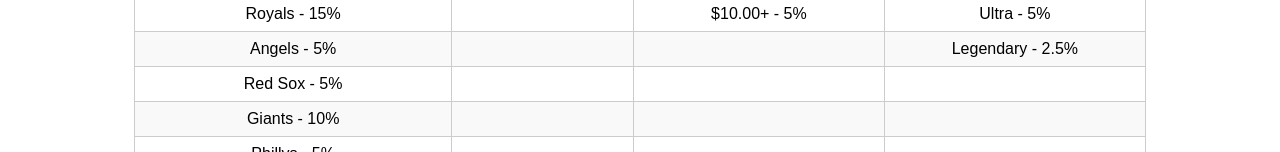
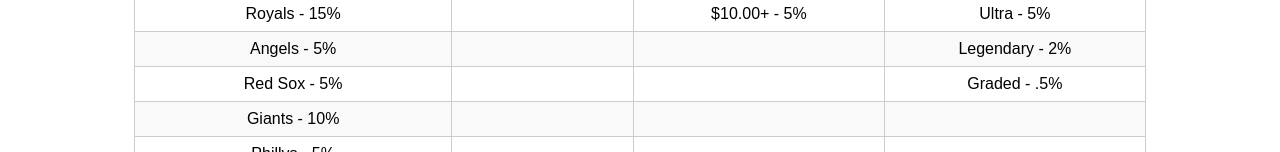
Before and after one commit to Zm86m/mysteryoddslisting, a plain HTML site: page Baseball/index.html in a window 1280 px wide. Shown: the part 247-399 px from the top of the page. Drawn offline with Linux system fonts and the light colour scheme.

Commit message:
Update index.html

```diff
--- a/Baseball/index.html
+++ b/Baseball/index.html
@@ -48,8 +48,8 @@
             <tr><td>Dodgers - 5%</td><td>1991 - 10%</td><td>$0.51-1.50 - 55$</td><td>Rare - 5%</td></tr>
             <tr><td>Yankees - 5%</td><td>Other - 5%</td><td>$1.51-10.00 - 5%</td><td>Epic - 7.5%</td></tr>
             <tr><td>Royals - 15%</td><td></td><td>$10.00+ - 5%</td><td>Ultra - 5%</td></tr>
-            <tr><td>Angels - 5%</td><td></td><td></td><td>Legendary - 2.5%</td></tr>
-            <tr><td>Red Sox - 5%</td><td></td><td></td><td></td></tr>
+            <tr><td>Angels - 5%</td><td></td><td></td><td>Legendary - 2%</td></tr>
+            <tr><td>Red Sox - 5%</td><td></td><td></td><td>Graded - .5%</td></tr>
             <tr><td>Giants - 10%</td><td></td><td></td><td></td></tr>
             <tr><td>Phillys - 5%</td><td></td><td></td><td></td></tr>
             <tr><td>Blue Jays - 10%</td><td></td><td></td><td></td></tr>
```
